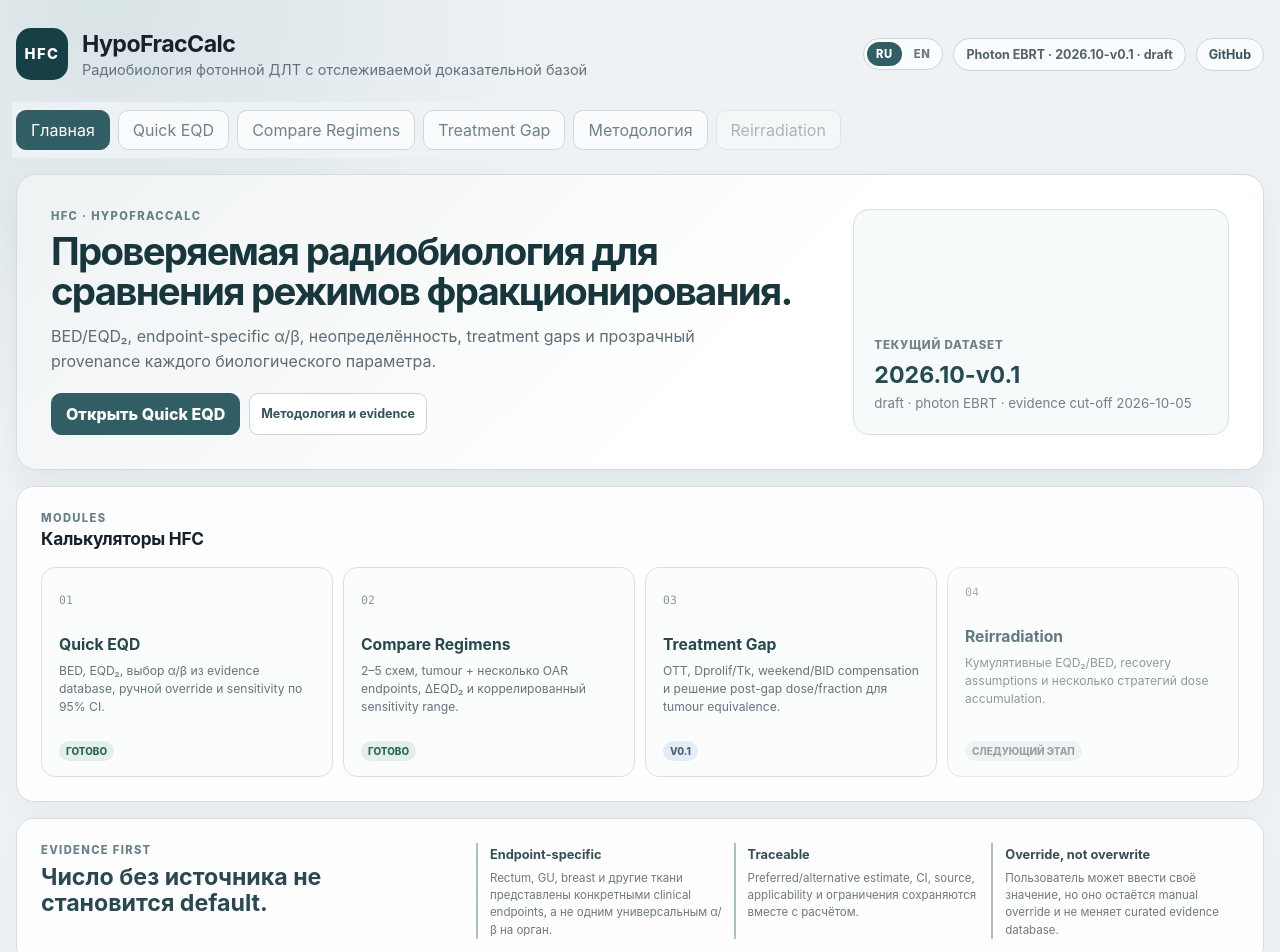
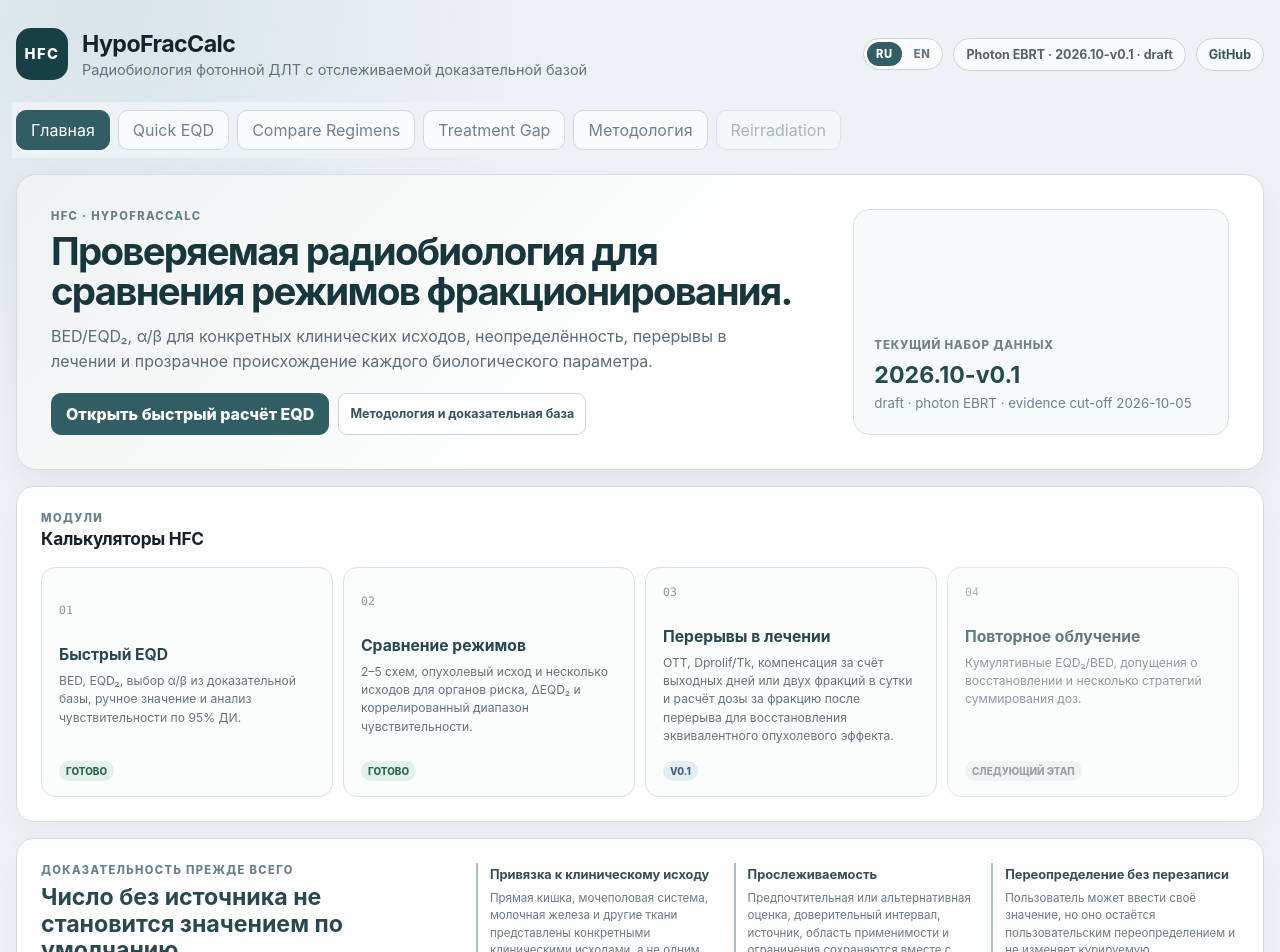
Before and after one commit to mesava/HFC-HypoFracCalc-, a React (Vite) app: page / in a window 1280 px wide. Shown: the top 952 px of the page. Built offline with nearby package versions, Linux system fonts and the light colour scheme.

Commit message:
fix(i18n): make Russian landing page fully Russian

```diff
--- a/src/ui/SiteHome.tsx
+++ b/src/ui/SiteHome.tsx
@@ -31,7 +31,7 @@ export function SiteHome({
           <p>
             {tx(
               language,
-              "BED/EQD₂, endpoint-specific α/β, неопределённость, treatment gaps и прозрачный provenance каждого биологического параметра.",
+              "BED/EQD₂, α/β для конкретных клинических исходов, неопределённость, перерывы в лечении и прозрачное происхождение каждого биологического параметра.",
               "BED/EQD₂, endpoint-specific α/β, uncertainty, treatment gaps, and transparent provenance for every biological parameter.",
             )}
           </p>
@@ -41,7 +41,7 @@ export function SiteHome({
               className="primary-button"
               onClick={() => onNavigate("quick")}
             >
-              {tx(language, "Открыть Quick EQD", "Open Quick EQD")}
+              {tx(language, "Открыть быстрый расчёт EQD", "Open Quick EQD")}
             </button>
             <button
               type="button"
@@ -50,7 +50,7 @@ export function SiteHome({
             >
               {tx(
                 language,
-                "Методология и evidence",
+                "Методология и доказательная база",
                 "Methodology and evidence",
               )}
             </button>
@@ -58,7 +58,7 @@ export function SiteHome({
         </div>
 
         <div className="hero-status">
-          <span>{tx(language, "Текущий dataset", "Current dataset")}</span>
+          <span>{tx(language, "Текущий набор данных", "Current dataset")}</span>
           <strong>{evidenceManifest.datasetVersion}</strong>
           <small>
             {evidenceManifest.releaseStatus} · photon EBRT · evidence cut-off{" "}
@@ -70,7 +70,7 @@ export function SiteHome({
       <section className="site-section">
         <div className="section-heading">
           <div>
-            <span className="eyebrow">modules</span>
+            <span className="eyebrow">{tx(language, "модули", "modules")}</span>
             <h2>{tx(language, "Калькуляторы HFC", "HFC calculators")}</h2>
           </div>
         </div>
@@ -82,11 +82,11 @@ export function SiteHome({
             onClick={() => onNavigate("quick")}
           >
             <span className="module-index">01</span>
-            <strong>Quick EQD</strong>
+            <strong>{tx(language, "Быстрый EQD", "Quick EQD")}</strong>
             <p>
               {tx(
                 language,
-                "BED, EQD₂, выбор α/β из evidence database, ручной override и sensitivity по 95% CI.",
+                "BED, EQD₂, выбор α/β из доказательной базы, ручное значение и анализ чувствительности по 95% ДИ.",
                 "BED, EQD₂, evidence-selected α/β, manual override, and 95% CI sensitivity.",
               )}
             </p>
@@ -101,11 +101,11 @@ export function SiteHome({
             onClick={() => onNavigate("compare")}
           >
             <span className="module-index">02</span>
-            <strong>Compare Regimens</strong>
+            <strong>{tx(language, "Сравнение режимов", "Compare Regimens")}</strong>
             <p>
               {tx(
                 language,
-                "2–5 схем, tumour + несколько OAR endpoints, ΔEQD₂ и коррелированный sensitivity range.",
+                "2–5 схем, опухолевый исход и несколько исходов для органов риска, ΔEQD₂ и коррелированный диапазон чувствительности.",
                 "2–5 regimens, tumour + multiple OAR endpoints, ΔEQD₂ and correlated sensitivity range.",
               )}
             </p>
@@ -120,11 +120,11 @@ export function SiteHome({
             onClick={() => onNavigate("gap")}
           >
             <span className="module-index">03</span>
-            <strong>Treatment Gap</strong>
+            <strong>{tx(language, "Перерывы в лечении", "Treatment Gap")}</strong>
             <p>
               {tx(
                 language,
-                "OTT, Dprolif/Tk, weekend/BID compensation и решение post-gap dose/fraction для tumour equivalence.",
+                "OTT, Dprolif/Tk, компенсация за счёт выходных дней или двух фракций в сутки и расчёт дозы за фракцию после перерыва для восстановления эквивалентного опухолевого эффекта.",
                 "OTT, Dprolif/Tk, weekend/BID compensation, and post-gap dose/fraction solution for tumour equivalence.",
               )}
             </p>
@@ -133,11 +133,11 @@ export function SiteHome({
 
           <div className="module-card disabled-card">
             <span className="module-index">04</span>
-            <strong>Reirradiation</strong>
+            <strong>{tx(language, "Повторное облучение", "Reirradiation")}</strong>
             <p>
               {tx(
                 language,
-                "Кумулятивные EQD₂/BED, recovery assumptions и несколько стратегий dose accumulation.",
+                "Кумулятивные EQD₂/BED, допущения о восстановлении и несколько стратегий суммирования доз.",
                 "Cumulative EQD₂/BED, recovery assumptions, and multiple dose-accumulation strategies.",
               )}
             </p>
@@ -150,42 +150,42 @@ export function SiteHome({
 
       <section className="site-section evidence-principles">
         <div>
-          <span className="eyebrow">evidence first</span>
+          <span className="eyebrow">{tx(language, "доказательность прежде всего", "evidence first")}</span>
           <h2>
             {tx(
               language,
-              "Число без источника не становится default.",
+              "Число без источника не становится значением по умолчанию.",
               "A number without a source does not become a default.",
             )}
           </h2>
         </div>
         <div className="principle-grid">
           <div>
-            <strong>Endpoint-specific</strong>
+            <strong>{tx(language, "Привязка к клиническому исходу", "Endpoint-specific")}</strong>
             <p>
               {tx(
                 language,
-                "Rectum, GU, breast и другие ткани представлены конкретными clinical endpoints, а не одним универсальным α/β на орган.",
+                "Прямая кишка, мочеполовая система, молочная железа и другие ткани представлены конкретными клиническими исходами, а не одним универсальным α/β для всего органа.",
                 "Rectum, GU, breast, and other tissues are represented by specific clinical endpoints rather than one universal organ-level α/β.",
               )}
             </p>
           </div>
           <div>
-            <strong>Traceable</strong>
+            <strong>{tx(language, "Прослеживаемость", "Traceable")}</strong>
             <p>
               {tx(
                 language,
-                "Preferred/alternative estimate, CI, source, applicability и ограничения сохраняются вместе с расчётом.",
+                "Предпочтительная или альтернативная оценка, доверительный интервал, источник, область применимости и ограничения сохраняются вместе с расчётом.",
                 "Preferred/alternative estimate, CI, source, applicability, and caveats remain attached to the calculation.",
               )}
             </p>
           </div>
           <div>
-            <strong>Override, not overwrite</strong>
+            <strong>{tx(language, "Переопределение без перезаписи", "Override, not overwrite")}</strong>
             <p>
               {tx(
                 language,
-                "Пользователь может ввести своё значение, но оно остаётся manual override и не меняет curated evidence database.",
+                "Пользователь может ввести своё значение, но оно остаётся пользовательским переопределением и не изменяет курируемую доказательную базу.",
                 "Users may enter a custom value, but it remains a manual override and does not alter the curated evidence database.",
               )}
             </p>
```
